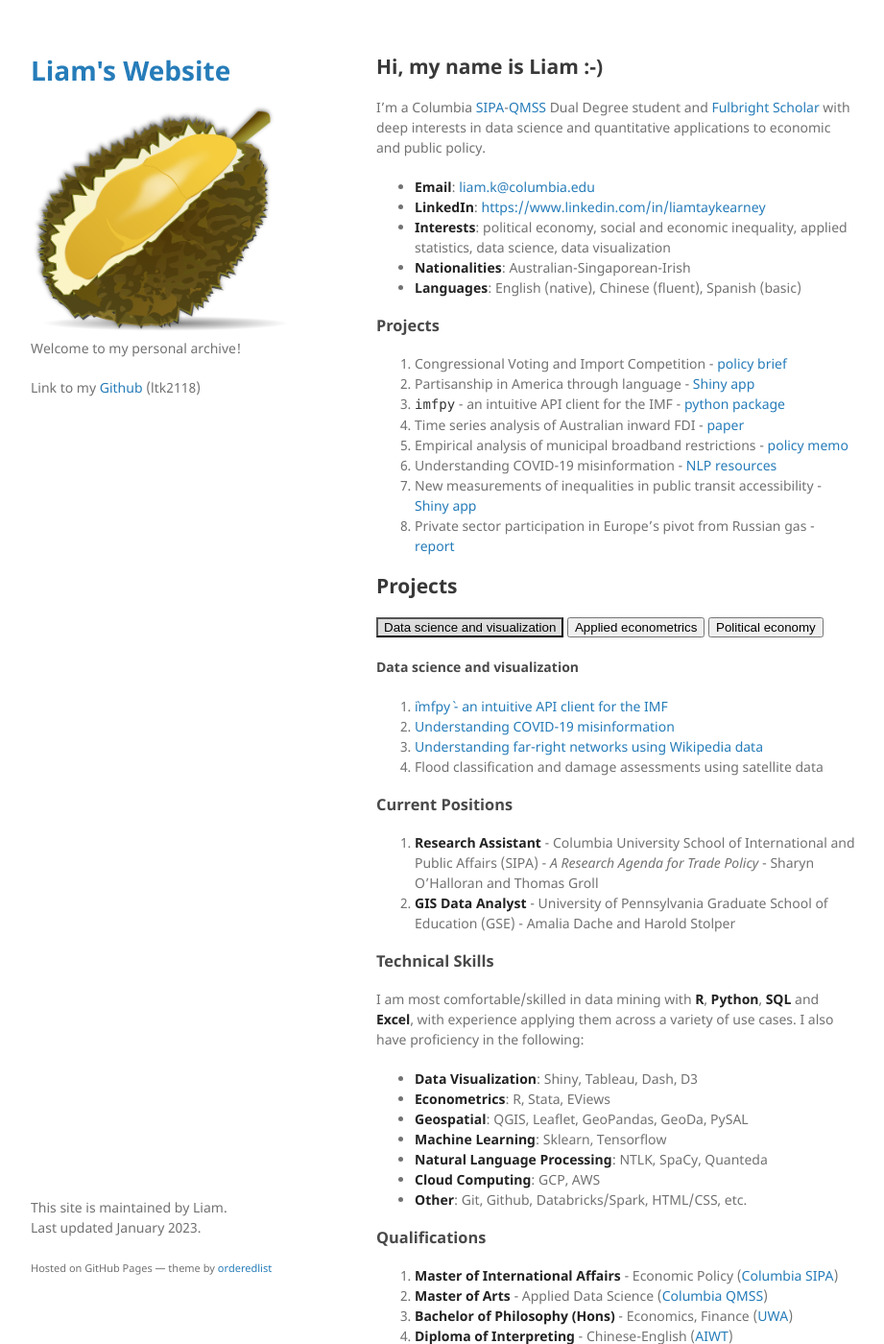
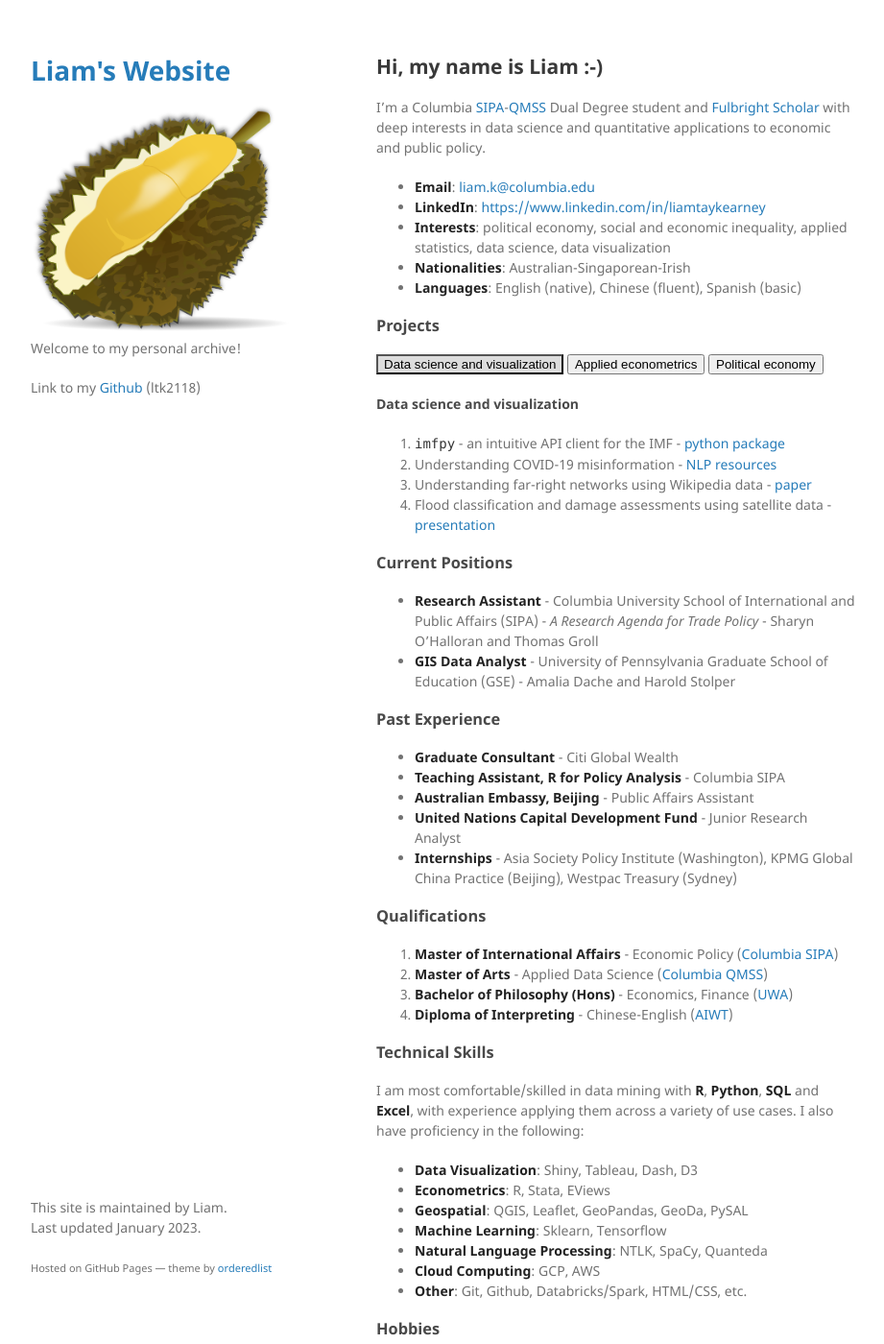
Before and after one commit to liamtk/liamtk.github.io, a Jekyll site: the page built from index.md, in a window 1280 px wide and 1400 px high. Shown: the whole window at 96% size, without its empty margins (178-1099 px from the left). Built offline with Jekyll 4.4.1, drawn with Linux system fonts in a browser that asks for light colours; our own code applies the rules of GitHub Pages for plain Markdown files; some of the changed text lies outside the part shown.

Commit message:
update index.md

```diff
--- a/index.md
+++ b/index.md
@@ -11,19 +11,6 @@ I'm a Columbia [SIPA](https://www.sipa.columbia.edu/)-[QMSS](https://www.qmss.co
 
 
 ### Projects
-
-1. Congressional Voting and Import Competition - [policy brief](pages/congress_trade.md)
-2. Partisanship in America through language - [Shiny app](https://newsapp-for-newsroom.shinyapps.io/partisanship-in-america/)
-3. `imfpy` - an intuitive API client for the IMF - [python package](pages/imfpy.md)
-4. Time series analysis of Australian inward FDI - [paper](pages/fdi.md)
-5. Empirical analysis of municipal broadband restrictions - [policy memo](pages/broadband.md)
-6. Understanding COVID-19 misinformation - [NLP resources](pages/covid_misinfo.md)
-7. New measurements of inequalities in public transit accessibility - [Shiny app](https://ltk2118.shinyapps.io/nyc-transit/)
-8. Private sector participation in Europe's pivot from Russian gas - [report](pages/citi.md)
-
-
-
-## Projects
 
 <head>
     <style>
@@ -41,26 +28,26 @@ I'm a Columbia [SIPA](https://www.sipa.columbia.edu/)-[QMSS](https://www.qmss.co
 <div id="Data science and visualization" class="tab-content" style="margin-top: 20px">
   <h4>Data science and visualization</h4>
   <ol>
-    <li><a href="pages/imfpy.html">`imfpy` - an intuitive API client for the IMF</a></li>
-    <li><a href="pages/covid_misinfo.html">Understanding COVID-19 misinformation</a></li>
-    <li><a href="pages/wikihate.html">Understanding far-right networks using Wikipedia data</a></li>
-    <li>Flood classification and damage assessments using satellite data</li>
+    <li><code>imfpy</code> - an intuitive API client for the IMF - <a href="pages/imfpy.html">python package</a></li>
+    <li>Understanding COVID-19 misinformation - <a href="pages/covid_misinfo.html">NLP resources</a></li>
+    <li>Understanding far-right networks using Wikipedia data - <a href="pages/wikihate.html">paper</a></li>
+    <li>Flood classification and damage assessments using satellite data - <a href="pages/floodai.html">presentation</a></li>
   </ol>
 </div>
 <div id="Applied econometrics" class="tab-content" style="margin-top: 20px">
   <h4>Applied econometrics</h4>
   <ol>
-<li><a href="https://ltk2118.shinyapps.io/nyc-transit/">New measurements of inequalities in public transit accessibility</a></li>
-    <li><a href="pages/fdi.html">Time series analysis of Australian inward FDI</a></li>
-    <li><a href="pages/broadband.html">Empirical analysis of municipal broadband restrictions</a></li>
+<li>New measurements of inequalities in public transit accessibility - <a href="https://ltk2118.shinyapps.io/nyc-transit/">Shiny app</a></li>
+    <li>Time series analysis of Australian inward FDI - <a href="pages/fdi.html">paper</a></li>
+    <li>Empirical analysis of municipal broadband restrictions - <a href="pages/broadband.html">policy memo</a></li>
   </ol>
 </div>
 <div id="Political economy" class="tab-content" style="margin-top: 20px">
   <h4>Political economy</h4>
   <ol>
-    <li><a href="pages/congress_trade.html">Congressional Voting and Import Competition</a></li>
-    <li><a href="https://newsapp-for-newsroom.shinyapps.io/partisanship-in-america/">Partisanship in America through language</a></li>
-    <li><a href="pages/citi.html">Private sector participation in Europe's pivot from Russian gas</a></li>
+    <li>Congressional Voting and Import Competition - <a href="pages/congress_trade.html">policy brief</a></li>
+    <li>Partisanship in America through language - <a href="https://newsapp-for-newsroom.shinyapps.io/partisanship-in-america/">Shiny app</a></li>
+    <li>Private sector participation in Europe's pivot from Russian gas - <a href="pages/citi.html">report</a></li>
   </ol>
 </div>
 <script>
@@ -83,12 +70,29 @@ I'm a Columbia [SIPA](https://www.sipa.columbia.edu/)-[QMSS](https://www.qmss.co
 
 
 
+### Current Positions
+
+- **Research Assistant** - Columbia University School of International and Public Affairs (SIPA) - *A Research Agenda for Trade Policy* - Sharyn O'Halloran and Thomas Groll
+- **GIS Data Analyst** - University of Pennsylvania Graduate School of Education (GSE) - Amalia Dache and Harold Stolper
 
 
-### Current Positions
 
-1. **Research Assistant** - Columbia University School of International and Public Affairs (SIPA) - *A Research Agenda for Trade Policy* - Sharyn O'Halloran and Thomas Groll
-2. **GIS Data Analyst** - University of Pennsylvania Graduate School of Education (GSE) - Amalia Dache and Harold Stolper
+### Past Experience
+
+* **Graduate Consultant** - Citi Global Wealth
+* **Teaching Assistant, R for Policy Analysis** - Columbia SIPA
+* **Australian Embassy, Beijing** - Public Affairs Assistant
+* **United Nations Capital Development Fund** - Junior Research Analyst
+* **Internships** - Asia Society Policy Institute (Washington), KPMG Global China Practice (Beijing), Westpac Treasury (Sydney)
+
+
+
+### Qualifications
+
+1. **Master of International Affairs** - Economic Policy ([Columbia SIPA](https://www.sipa.columbia.edu/))
+2. **Master of Arts** - Applied Data Science ([Columbia QMSS](https://www.qmss.columbia.edu/))
+3. **Bachelor of Philosophy (Hons)** - Economics, Finance ([UWA](https://www.uwa.edu.au/study/courses/bachelor-of-philosophy))
+4. **Diploma of Interpreting** - Chinese-English ([AIWT](https://www.aiwt.edu.au/courses/psp50916-diploma-of-interpreting-lote-english/))
 
 
 
@@ -106,27 +110,9 @@ I am most comfortable/skilled in data mining with **R**, **Python**, **SQL** and
 
 
 
-### Qualifications
-
-1. **Master of International Affairs** - Economic Policy ([Columbia SIPA](https://www.sipa.columbia.edu/))
-2. **Master of Arts** - Applied Data Science ([Columbia QMSS](https://www.qmss.columbia.edu/))
-3. **Bachelor of Philosophy (Hons)** - Economics, Finance ([UWA](https://www.uwa.edu.au/study/courses/bachelor-of-philosophy))
-4. **Diploma of Interpreting** - Chinese-English ([AIWT](https://www.aiwt.edu.au/courses/psp50916-diploma-of-interpreting-lote-english/))
-
-
-
-### Experience
-
-* **Graduate Consultant** - Citi Global Wealth
-* **Teaching Assistant, R for Policy Analysis** - Columbia SIPA
-* **Australian Embassy, Beijing** - Public Affairs Assistant
-* **United Nations Capital Development Fund** - Junior Research Analyst
-* **Internships** - Asia Society Policy Institute (Washington), KPMG Global China Practice (Beijing), Westpac Treasury (Sydney)
-
-
-
 ### Hobbies
 
-* **Cooking** - from my [Peranakan](pages/peranakan.md) heritage!
-* **Eating** - here are some [favourites](pages/food.md).
-* **Travelling** - here are some [places](pages/places.md) I've visited around the world.
+* **Cooking** - from my [Peranakan](pages/peranakan.md) heritage
+* **Eating** - here are some [favourites](pages/food.md)
+* **Travelling** - here are some [places](pages/places.md) I've visited
+* **Jazz piano** - my favourite [records](pages/records.md)
```
